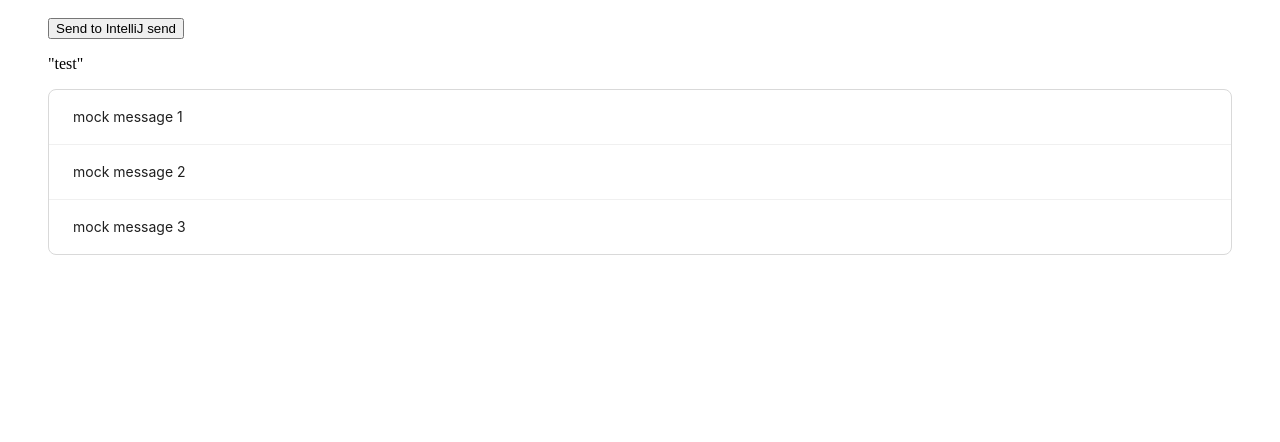
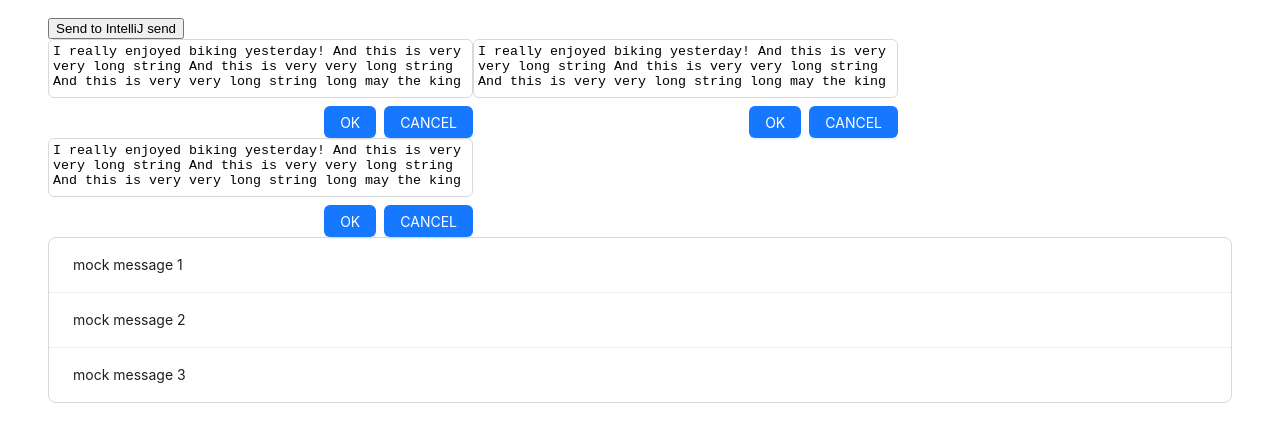
Before and after one commit to cjlee38/gitnote, a React (Create React App) app in the folder gitnote-gui/: page /te in a window 1280 px wide. Shown: the top 442 px of the page. Built offline with nearby package versions, Linux system fonts and the light colour scheme.

Commit message:
feat: implement a basic ui of message

```diff
--- a/gitnote-gui/package.json
+++ b/gitnote-gui/package.json
@@ -3,14 +3,16 @@
   "version": "0.1.0",
   "private": true,
   "dependencies": {
+    "@ant-design/icons": "^5.3.6",
     "@testing-library/jest-dom": "^5.17.0",
     "@testing-library/react": "^13.4.0",
     "@testing-library/user-event": "^13.5.0",
     "antd": "^5.16.4",
     "react": "^18.3.1",
     "react-dom": "^18.3.1",
+    "react-router-dom": "^6.23.0",
     "react-scripts": "5.0.1",
-    "react-router-dom": "^6.23.0",
+    "react-textarea-autosize": "^8.5.3",
     "web-vitals": "^2.1.4"
   },
   "scripts": {
--- a/gitnote-gui/src/App.js
+++ b/gitnote-gui/src/App.js
@@ -16,3 +16,5 @@ function App() {
 }
 
 export default App;
+
+// TODO : theme, font
--- a/gitnote-gui/src/components/Message.js
+++ b/gitnote-gui/src/components/Message.js
@@ -1,8 +1,75 @@
+import {Button, Space, Tooltip} from "antd";
+import {DeleteOutlined, EditOutlined} from "@ant-design/icons";
+import TextareaAutosize from 'react-textarea-autosize';
+import {useState} from "react";
 
 const Message = () => {
+    const [showIcons, setShowIcons] = useState(false);
+    const [isEdit, setIsEdit] = useState(true);
+
+
+    const handleEdit = () => {
+        setIsEdit(true);
+    }
+
     return (
-        <div>
-        <h1>Message</h1>
-        </div>
+        <Space direction="vertical">
+            <Space direction="horizontal"
+                   style={{
+                       position: 'relative',
+                       display: 'inline-block',
+                       width: 'fit-content',
+                       border: '1px solid #d9d9d9',
+                       borderRadius: '6px',
+                       padding: '2px'
+                   }}
+                   onMouseEnter={() => setShowIcons(true)}
+                   onMouseLeave={() => setShowIcons(false)}
+            >
+                <TextareaAutosize
+                    style={{resize: 'none', border: 'none'}}
+                    defaultValue="I really enjoyed biking yesterday! And this is very very long string And this is very very long string And this is very very long string long may the king"
+                    readOnly={true}
+                    wrap="soft"
+                    cols={50}
+                />
+                {showIcons && (
+                    <div
+                        style={{
+                            position: 'absolute',
+                            top: '2px',
+                            right: '2px',
+                            display: 'flex',
+                            gap: '4px'
+                        }}
+                    >
+                        <Tooltip title="Edit">
+                            <Button
+                                size="small"
+                                shape="circle"
+                                icon={<EditOutlined/>}
+                                onClick={() => handleEdit()}
+                            />
+                        </Tooltip>
+                        <Tooltip title="Delete">
+                            <Button
+                                size="small"
+                                shape="circle"
+                                icon={<DeleteOutlined/>}
+                                onClick={() => alert('Delete')}
+                            />
+                        </Tooltip>
+                    </div>
+                )}
+            </Space>
+            {isEdit && (
+                <Space style={{float: "right"}}>
+                    <Button type="primary">OK</Button>
+                    <Button type="primary">CANCEL</Button>
+                </Space>
+            )}
+        </Space>
     );
 }
+
+export default Message
--- a/gitnote-gui/src/components/Note.js
+++ b/gitnote-gui/src/components/Note.js
@@ -1,4 +1,6 @@
-import {Divider, List} from "antd";
+import {Button, List, Space, Tooltip} from "antd";
+
+import Message from "./Message";
 
 const Note = () => {
     const sample1 = "mock message 1";
@@ -6,11 +8,37 @@ const Note = () => {
     const sample3 = "mock message 3";
 
     const data = [sample1, sample2, sample3]
+
     return (
         <div>
-            <p>
-                "test"
-            </p>
+            <Message/>
+            <Message/>
+            <Message/>
+
+            {/*<Space.Compact wrap>*/}
+            {/*    <TextArea*/}
+            {/*        style={{resize: "none"}}*/}
+            {/*        defaultValue="I really enjoyed biking yesterday!"*/}
+            {/*        readOnly={true}*/}
+            {/*        rows={1}*/}
+            {/*        cols={50}*/}
+            {/*    >*/}
+            {/*    </TextArea>*/}
+            {/*    <Tooltip title="edit">*/}
+            {/*        <Button*/}
+            {/*            size="small"*/}
+            {/*            shape="circle"*/}
+            {/*            icon={<EditOutlined/>}*/}
+            {/*        />*/}
+            {/*    </Tooltip>*/}
+            {/*    <Tooltip title="delete">*/}
+            {/*        <Button*/}
+            {/*            size="small"*/}
+            {/*            shape="circle"*/}
+            {/*            icon={<DeleteOutlined/>}*/}
+            {/*        />*/}
+            {/*    </Tooltip>*/}
+            {/*</Space.Compact>*/}
             <List
                 size="large"
                 bordered
```
Also changed, not shown: 1 other file (tests, documents, lock files or other folders).
